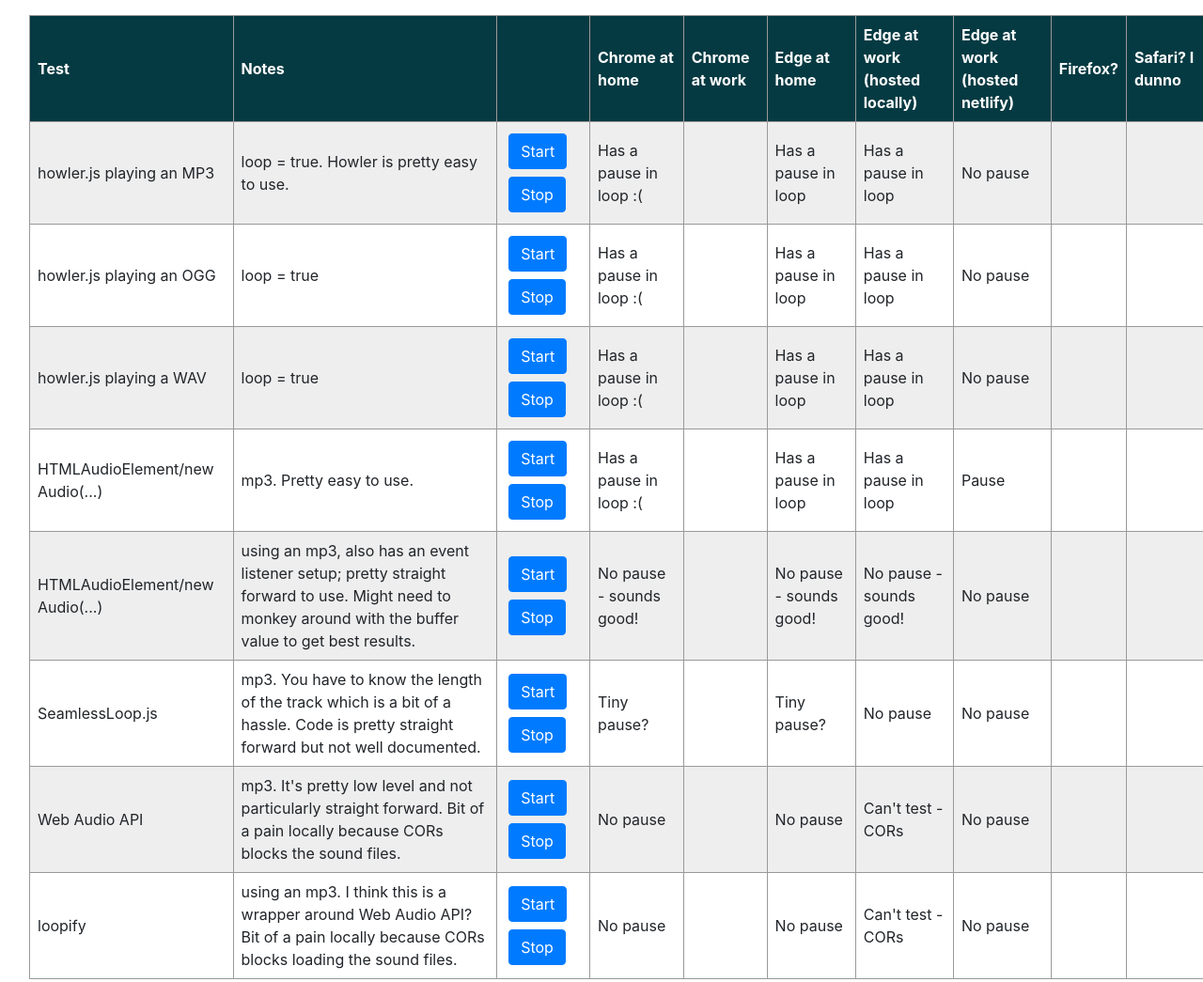
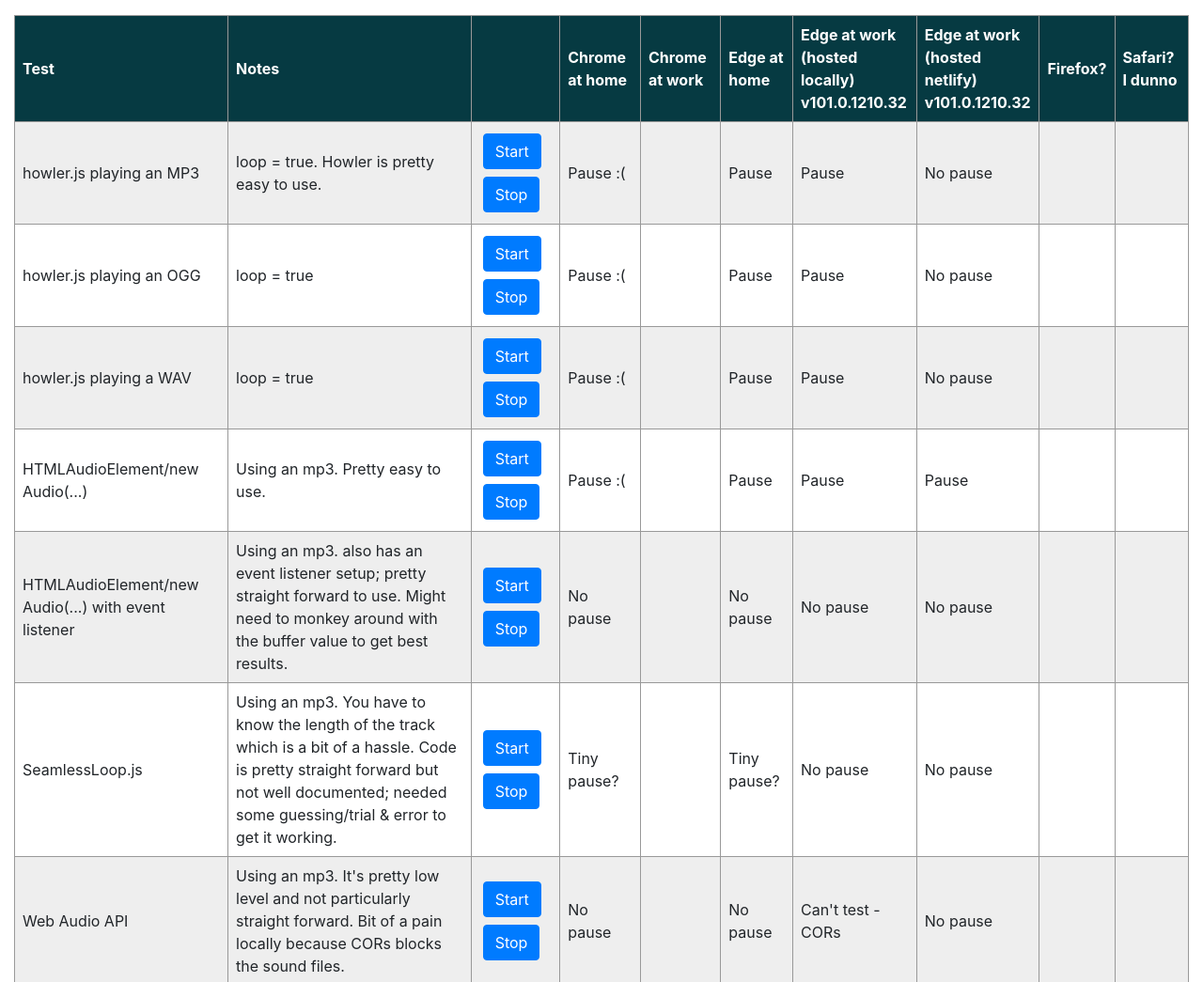
Before and after one commit to kelvinperrie/audio-seamless-looping, a plain HTML site: page index.html in a window 1280 px wide. Shown: the top 1045 px of the page at 94% size. Drawn offline with Linux system fonts and the light colour scheme; no server answers.

Commit message:
I'm bad at styles, also updating results

```diff
--- a/css/looping.css
+++ b/css/looping.css
@@ -8,7 +8,7 @@
 }
 
 table {
-    margin: 1em;
+    margin: 1em 0 ;
 }
 
 table {
--- a/index.html
+++ b/index.html
@@ -27,8 +27,8 @@
                     <th>Chrome at home</th>
                     <th>Chrome at work</th>
                     <th>Edge at home</th>
-                    <th>Edge at work (hosted locally)</th>
-                    <th>Edge at work (hosted netlify)</th>
+                    <th>Edge at work<br/>(hosted locally) <br/>v101.0.1210.32</th>
+                    <th>Edge at work<br/>(hosted netlify) <br/>v101.0.1210.32</th>
                     <th>Firefox?</th>
                     <th>Safari? I dunno</th>
                 </tr>
@@ -56,10 +56,10 @@
                             });
                         </script>
                     </td>
-                    <td>Has a pause in loop :(</td>
+                    <td>Pause :(</td>
                     <td></td>
-                    <td>Has a pause in loop</td>
-                    <td>Has a pause in loop</td>
+                    <td>Pause</td>
+                    <td>Pause</td>
                     <td>No pause</td>
                     <td></td>
                     <td></td>
@@ -86,10 +86,10 @@
                             });
                         </script>
                     </td>
-                    <td>Has a pause in loop :(</td>
+                    <td>Pause :(</td>
                     <td></td>
-                    <td>Has a pause in loop</td>
-                    <td>Has a pause in loop</td>
+                    <td>Pause</td>
+                    <td>Pause</td>
                     <td>No pause</td>
                     <td></td>
                     <td></td>
@@ -116,17 +116,17 @@
                             });
                         </script>
                     </td>
-                    <td>Has a pause in loop :(</td>
+                    <td>Pause :(</td>
                     <td></td>
-                    <td>Has a pause in loop</td>
-                    <td>Has a pause in loop</td>
+                    <td>Pause</td>
+                    <td>Pause</td>
                     <td>No pause</td>
                     <td></td>
                     <td></td>
                 </tr>
                 <tr>
                     <td>HTMLAudioElement/new Audio(...)</td>
-                    <td>mp3. Pretty easy to use.</td>
+                    <td>Using an mp3. Pretty easy to use.</td>
                     <td>
                         <button type="button" class="btn btn-primary" id="st3-start">Start</button>
                         <button type="button" class="btn btn-primary" id="st3-stop">Stop</button>
@@ -143,17 +143,17 @@
                             });
                         </script>
                     </td>
-                    <td>Has a pause in loop :(</td>
+                    <td>Pause :(</td>
                     <td></td>
-                    <td>Has a pause in loop</td>
-                    <td>Has a pause in loop</td>
+                    <td>Pause</td>
+                    <td>Pause</td>
                     <td>Pause</td>
                     <td></td>
                     <td></td>
                 </tr>
                 <tr>
-                    <td>HTMLAudioElement/new Audio(...)</td>
-                    <td>using an mp3, also has an event listener setup; pretty straight forward to use. Might need to monkey around with the buffer value to get best results.</td>
+                    <td>HTMLAudioElement/new Audio(...) with event listener</td>
+                    <td>Using an mp3. also has an event listener setup; pretty straight forward to use. Might need to monkey around with the buffer value to get best results.</td>
                     <td>
                         <button type="button" class="btn btn-primary" id="st4-start">Start</button>
                         <button type="button" class="btn btn-primary" id="st4-stop">Stop</button>
@@ -175,17 +175,17 @@
                             });
                         </script>
                     </td>
-                    <td>No pause - sounds good!</td>
+                    <td>No pause</td>
                     <td></td>
-                    <td>No pause - sounds good!</td>
-                    <td>No pause - sounds good!</td>
+                    <td>No pause</td>
+                    <td>No pause</td>
                     <td>No pause</td>
                     <td></td>
                     <td></td>
                 </tr>
                 <tr>
                     <td>SeamlessLoop.js</td>
-                    <td>mp3. You have to know the length of the track which is a bit of a hassle. Code is pretty straight forward but not well documented.</td>
+                    <td>Using an mp3. You have to know the length of the track which is a bit of a hassle. Code is pretty straight forward but not well documented; needed some guessing/trial &amp; error to get it working.</td>
                     <td>
                         <button type="button" class="btn btn-primary" id="st5-start">Start</button>
                         <button type="button" class="btn btn-primary" id="st5-stop">Stop</button>
@@ -203,7 +203,7 @@
                                         //loop.addUri('audio/sounds_river-trimcrop1.mp3', 5000, 'sound2');
                                         loop.callback(soundsLoaded); // callback happens when sounds are preloaded
                                         function soundsLoaded() {
-                                            // let n = 1;
+                                            // let n = 1;           // what is the point of this?
                                             // loop.start('sound' + n);
                                             loop.start('sound1')
                                         }
@@ -228,7 +228,7 @@
                 </tr>
                 <tr>
                     <td>Web Audio API</td>
-                    <td>mp3. It's pretty low level and not particularly straight forward. Bit of a pain locally because CORs blocks the sound files.</td>
+                    <td>Using an mp3. It's pretty low level and not particularly straight forward. Bit of a pain locally because CORs blocks the sound files.</td>
                     <td>
                         <button type="button" class="btn btn-primary" id="st6-start">Start</button>
                         <button type="button" class="btn btn-primary" id="st6-stop">Stop</button>
@@ -284,8 +284,8 @@
                     <td></td>
                 </tr>
                 <tr>
-                    <td>loopify</td>
-                    <td>using an mp3. I think this is a wrapper around Web Audio API? Bit of a pain locally because CORs blocks loading the sound files.</td>
+                    <td>loopify.js</td>
+                    <td>Using an mp3. Pretty easy to use and setup. I think this is a wrapper around Web Audio API? Bit of a pain when hosting locally because CORs blocks loading the sound files.</td>
                     <td>
                         <button type="button" class="btn btn-primary" id="st7-start">Start</button>
                         <button type="button" class="btn btn-primary" id="st7-stop">Stop</button>
```
